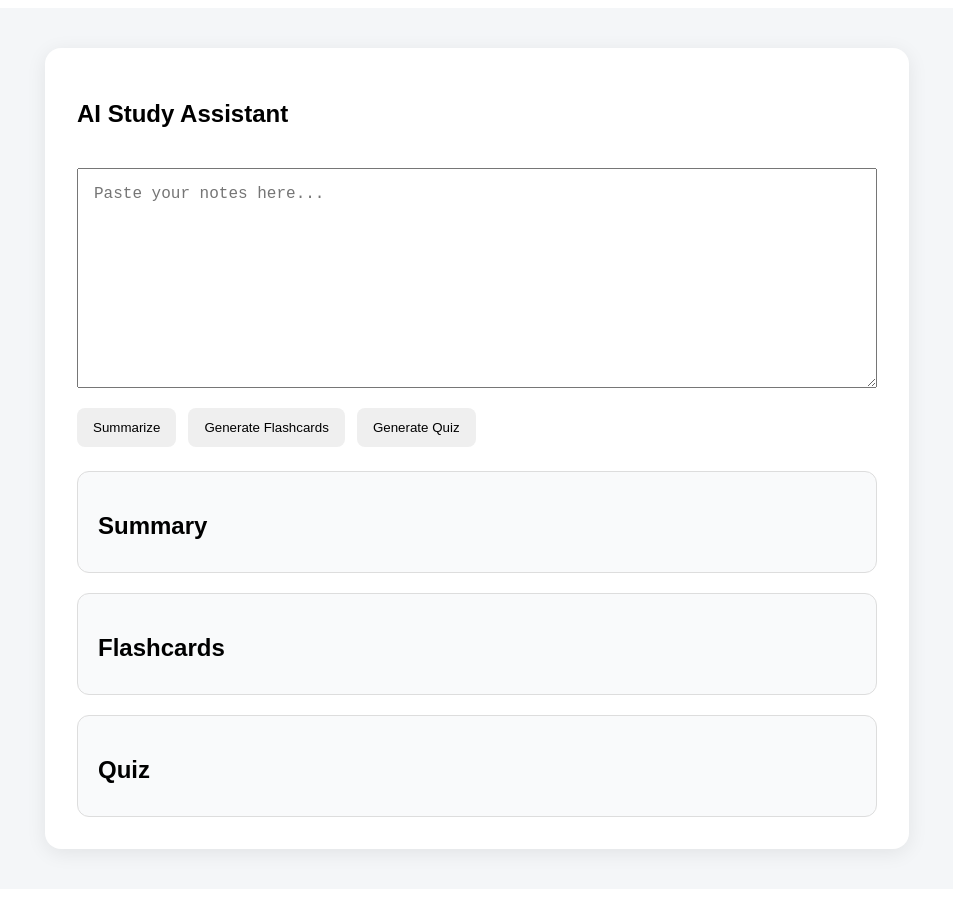
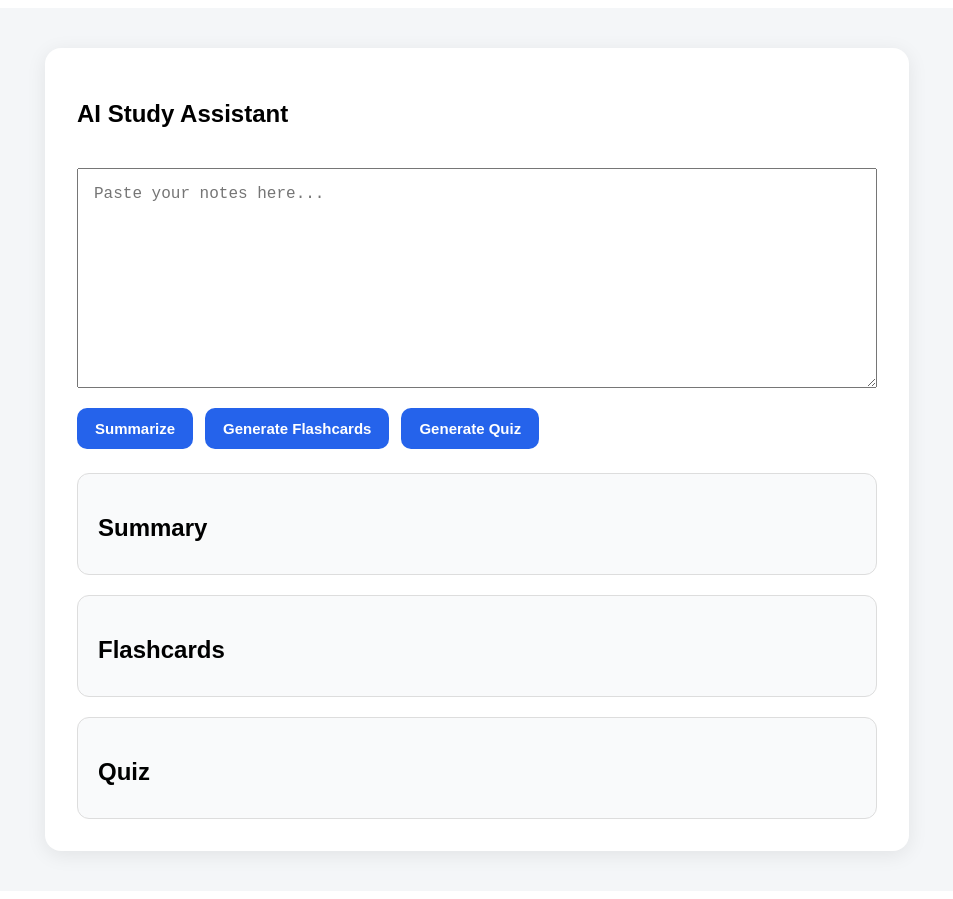
Before and after one commit to tohma-k/ai-study-assistant, a React (Vite) app: page / in a window 1280 px wide. Shown: the whole page, without its empty margins (163-1116 px from the left). Built offline with nearby package versions, Linux system fonts and the light colour scheme.

Commit message:
Improve buttons visual

```diff
--- a/src/App.css
+++ b/src/App.css
@@ -34,10 +34,24 @@ textarea {
 }
 
 button {
-  padding: 12px 16px;
+  padding: 12px 18px;
   border: none;
-  border-radius: 8px;
+  border-radius: 10px;
   cursor: pointer;
+  font-size: 15px;
+  font-weight: 600;
+  background: #2563eb;
+  color: white;
+  transition: background 0.2s ease;
+}
+
+button:hover {
+  background: #1d4ed8;
+}
+
+button:disabled {
+  background: #94a3b8;
+  cursor: not-allowed;
 }
 
 .output-section {
```
